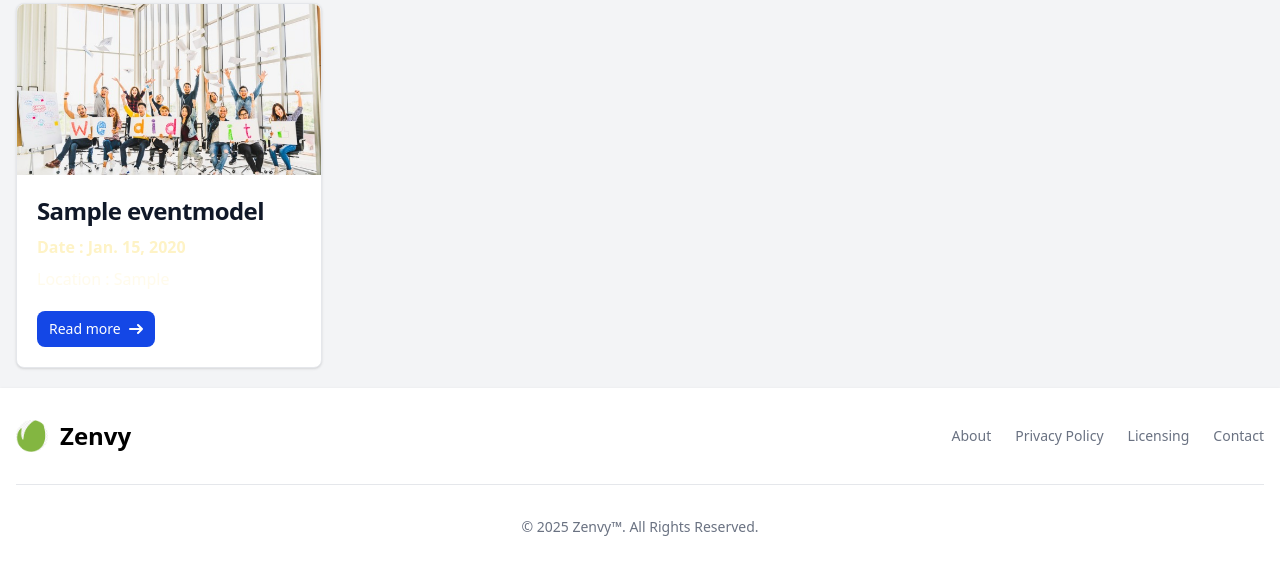
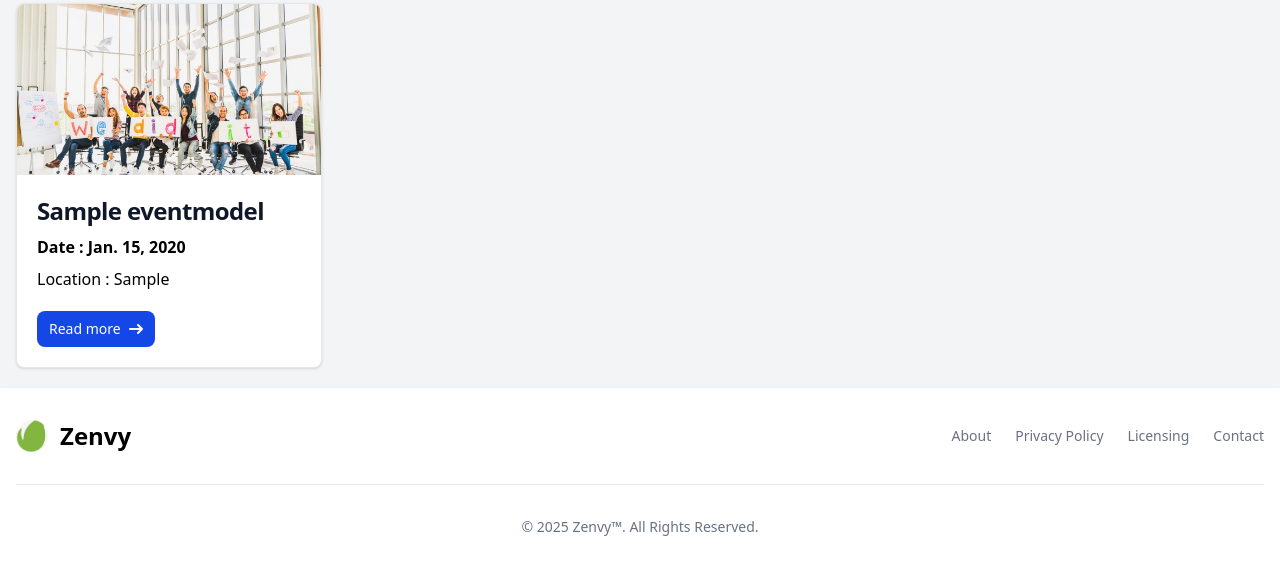
Before and after one commit to masud1680/Event_Management, a Django app: page / in a window 1280 px wide. Shown: the part 529-1098 px from the top of the page. Run offline with Django 5.2, Linux system fonts and the light colour scheme; tables that the repository leaves empty hold one stand-in row (values such as "Sample post"); some libraries are stand-ins or nearby versions.

Commit message:
dark white mode coller currection

```diff
--- a/events/templates/manager_dashboard.html
+++ b/events/templates/manager_dashboard.html
@@ -101,8 +101,8 @@
             <h5 class="mb-2 text-2xl font-bold tracking-tight text-gray-900 dark:text-white">{{event.title}}</h5>
         </a>
        <div>
-        <b class="text-amber-100 text-bold">Date : {{event.date}} </b>
-        <p class="text-amber-50 text-2xs mt-2">Location : {{event.location}}</p>
+        <b class="dark:text-amber-100 text-bold">Date : {{event.date}} </b>
+        <p class="dark:text-amber-50 text-2xs mt-2">Location : {{event.location}}</p>
        </div>
         <a href="{% url 'event-details' event.id%}" class=" mt-5 inline-flex items-center px-3 py-2 text-sm font-medium text-center text-white bg-blue-700 rounded-lg hover:bg-blue-800 focus:ring-4 focus:outline-none focus:ring-blue-300 dark:bg-blue-600 dark:hover:bg-blue-700 dark:focus:ring-blue-800">
             Read more
--- a/events/templates/search_box.html
+++ b/events/templates/search_box.html
@@ -40,8 +40,8 @@
             <h5 class="mb-2 text-2xl font-bold tracking-tight text-gray-900 dark:text-white">{{event.title}}</h5>
         </a>
        <div>
-        <b class="text-amber-100 text-bold">Date : {{event.date}} </b>
-        <p class="text-amber-50 text-2xs mt-2">Location : {{event.location}}</p>
+        <b class="dark:text-amber-100 text-bold">Date : {{event.date}} </b>
+        <p class="dark:text-amber-50 text-2xs mt-2">Location : {{event.location}}</p>
        </div>
         <a href="{% url 'event-details' event.id%}" class=" mt-5 inline-flex items-center px-3 py-2 text-sm font-medium text-center text-white bg-blue-700 rounded-lg hover:bg-blue-800 focus:ring-4 focus:outline-none focus:ring-blue-300 dark:bg-blue-600 dark:hover:bg-blue-700 dark:focus:ring-blue-800">
             Read more
--- a/static/src/output.css
+++ b/static/src/output.css
@@ -1328,6 +1328,11 @@
       background-color: var(--color-gray-900);
     }
   }
+  .dark\:text-amber-50 {
+    @media (prefers-color-scheme: dark) {
+      color: var(--color-amber-50);
+    }
+  }
   .dark\:text-amber-100 {
     @media (prefers-color-scheme: dark) {
       color: var(--color-amber-100);
```
